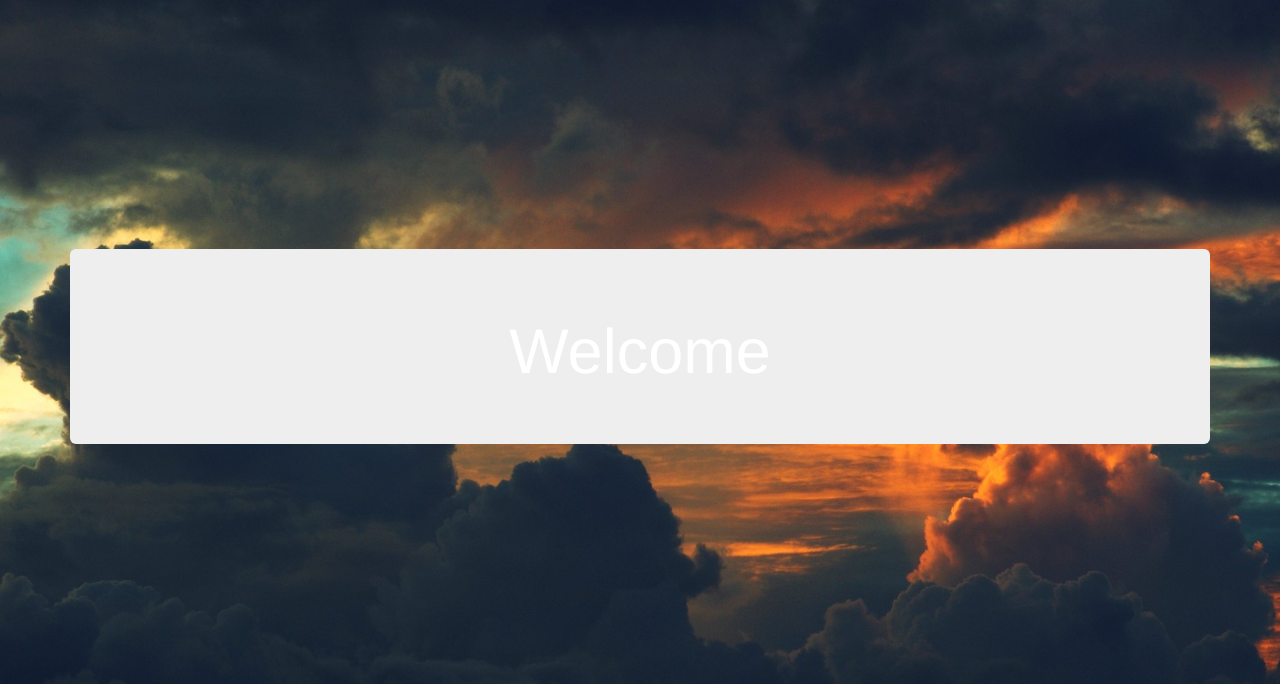
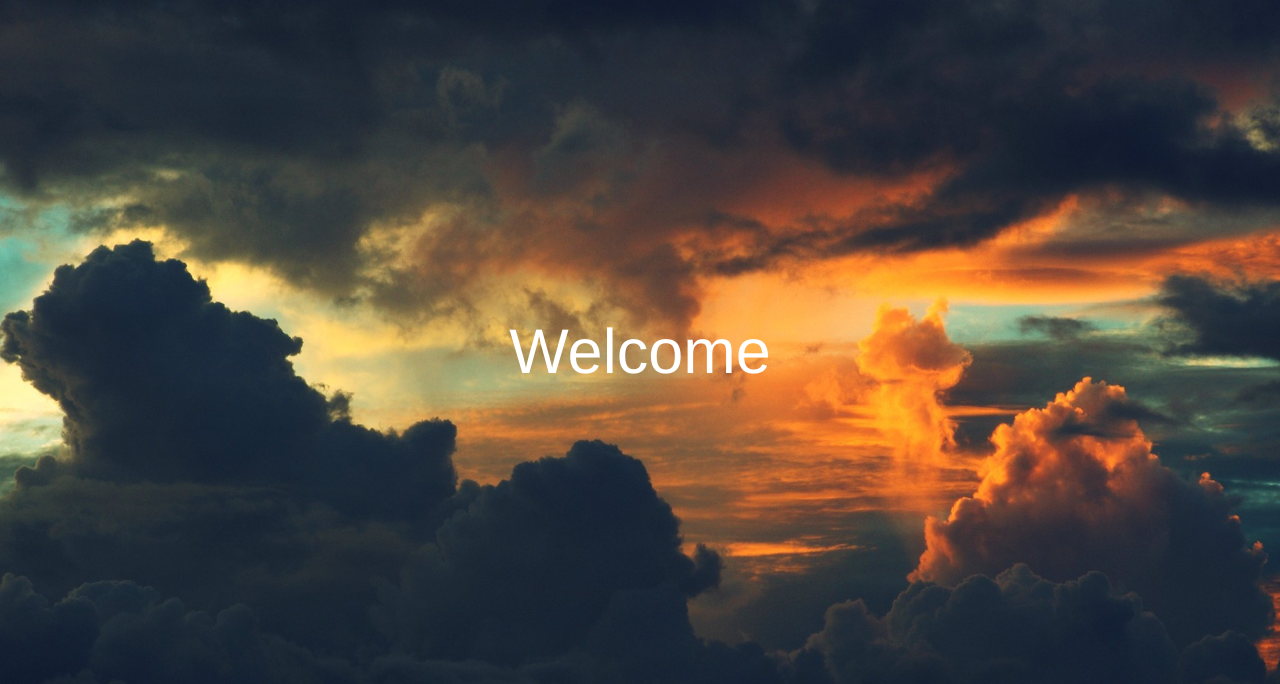
Before and after one commit to MurtazaB/Spotifind2, a Flask app: page / in a window 1280 px wide. Shown: the part 51-735 px from the top of the page. Run offline with Flask 2, Linux system fonts and the light colour scheme; some libraries are stand-ins or nearby versions.

```diff
--- a/templates/home.html
+++ b/templates/home.html
@@ -40,7 +40,7 @@
     margin-bottom: 300px;
     font-size: 70px;
     color: white;
-    /*background: rgba(0, 0, 0, 0); important!*/
+    background: rgba(0, 0, 0, 0); important!*/
 }
 
 </style>
```
